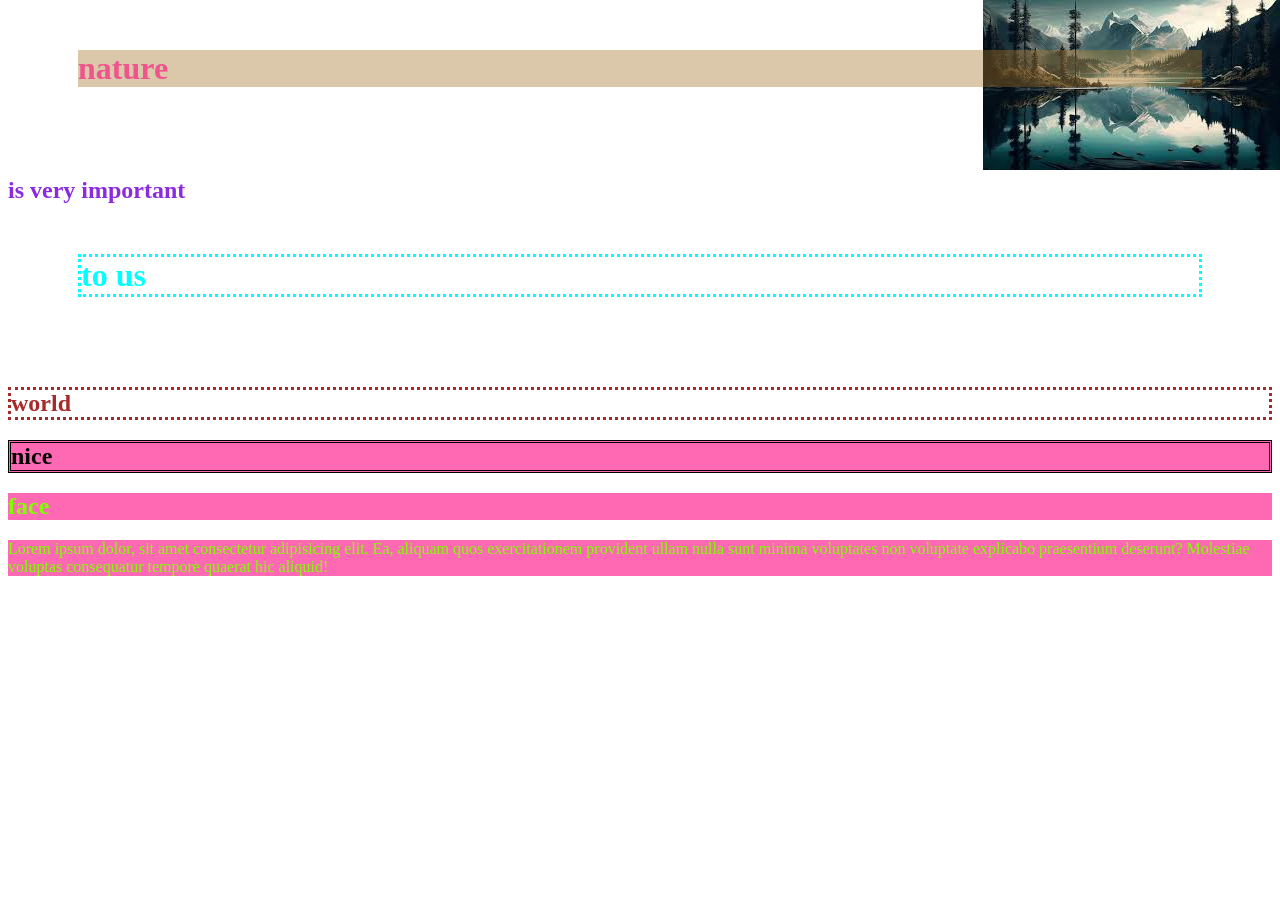
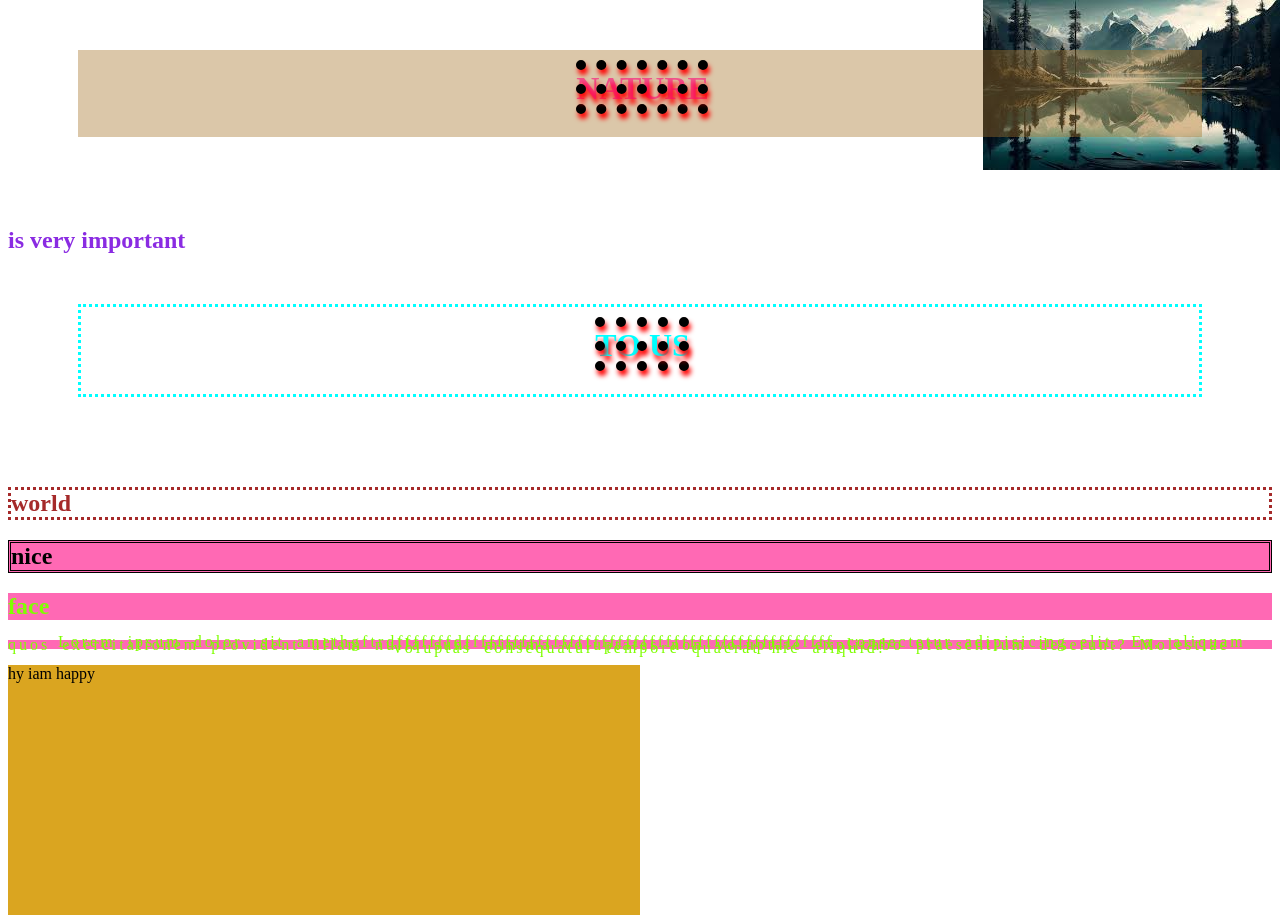
Before and after one commit to JibinAji21/css, a plain HTML site: page inline.html in a window 1280 px wide. Before the commit the page ends 800 px from the top, so only its background shows below. Drawn offline with Linux system fonts and the light colour scheme.

Commit message:
text styling

```diff
--- a/inline.html
+++ b/inline.html
@@ -8,6 +8,29 @@
     <style>
         h1{
             margin: 50px 70px 90px;
+            padding-top: 20px;
+            padding-left: 30px;
+            padding-right: 25px;
+            padding-bottom: 30px;
+            text-align: center;
+            text-decoration-line:overline underline line-through;
+            text-decoration-color: black;
+            text-decoration-style:dotted;
+            text-decoration-thickness: 10px;
+            text-transform: uppercase;
+            text-shadow: 2px 5px 5px red;
+        }
+        p{
+            text-align-last: center;
+            text-indent: 50px;
+            letter-spacing: 3px;
+            line-height: 0.2;
+            word-spacing: 5px;
+        }
+        div{
+            height: 250px;
+            width:  50%;
+            background-color:goldenrod;
         }
     </style>
 </head>
@@ -18,7 +41,8 @@
     <h2 style="border:dotted ;">world</h2>
     <h2 id="a1" style="border: double;">nice</h2>
     <h2 class="a2" style="border:solid dashed double dotted;">face</h2>
-    <p class="a2">Lorem ipsum dolor, sit amet consectetur adipisicing elit. Ea, aliquam quos exercitationem provident ullam nulla sunt minima voluptates non voluptate explicabo praesentium deserunt? Molestiae voluptas consequatur tempore quaerat hic aliquid!</p>
+    <p class="a2">Lorem ipsum dolor, sit amethgftrdfffffffdffffffffffffffffffffffffffffffffffffffffffffff consectetur adipisicing elit. Ea, aliquam quos exercitationem provident ullam nulla sunt minima voluptates non voluptate explicabo praesentium deserunt? Molestiae voluptas consequatur tempore quaerat hic aliquid!</p>
+    <div>hy iam happy</div>
 
 </body>
 </html>
```
